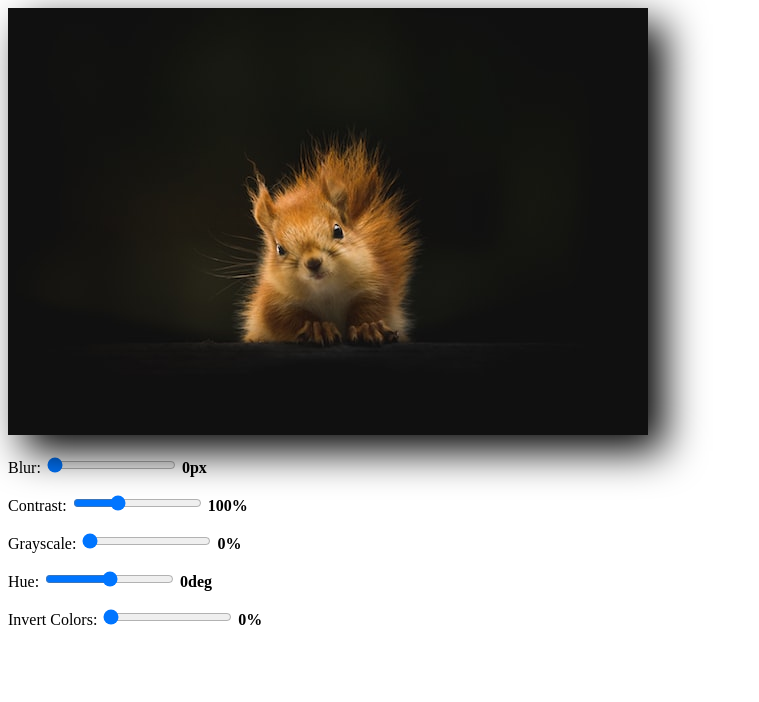
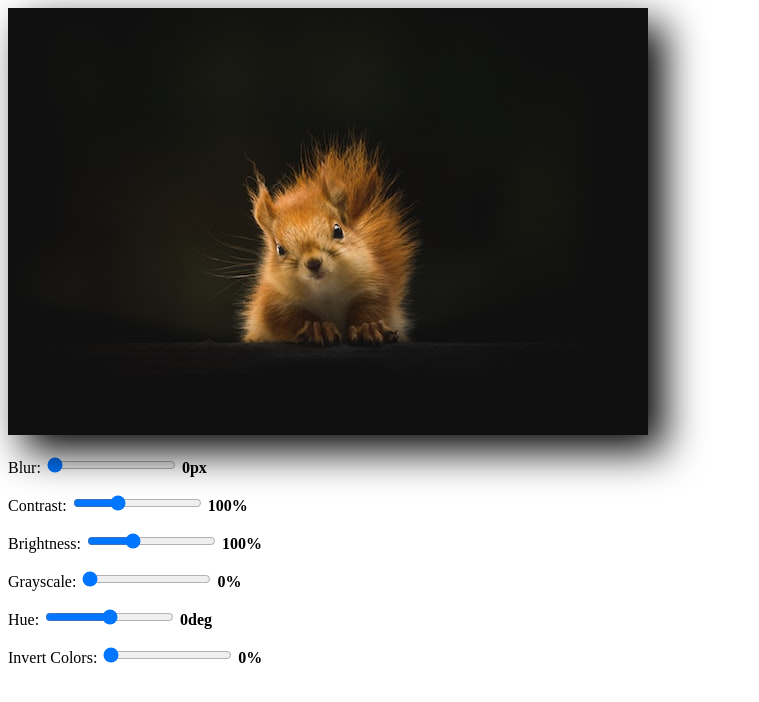
Before and after one commit to gnatson/photo-editor, a Svelte app: page / in a window 1280 px wide. Shown: the top 702 px of the page, without its empty margins (0-759 px from the left). Built offline with nearby package versions, Linux system fonts and the light colour scheme.

Commit message:
brightness

```diff
--- a/src/App.svelte
+++ b/src/App.svelte
@@ -4,13 +4,16 @@
   //  user preferences? (ex. slider step)
   // animated preview
 
+  let photo = 'photos/geran-de-klerk-bKhETeDV1WM-unsplash.jpg'
+
   let blur = 0
   let contrast = 100
+  let brightness = 100
   let grayscale = 0
   let hue = 0
   let invert = 0
 
-  $: style = `filter: blur(${blur}px) contrast(${contrast}%) grayscale(${grayscale}%) hue-rotate(${hue}deg) drop-shadow(16px 16px 20px black) invert(${invert}%);`
+  $: style = `filter: blur(${blur}px) contrast(${contrast}%) brightness(${brightness}%) grayscale(${grayscale}%) hue-rotate(${hue}deg) drop-shadow(16px 16px 20px black) invert(${invert}%);`
 </script>
 
 <style>
@@ -21,7 +24,7 @@
 
 <main>
   <div id="photo">
-    <img src="photos/geran-de-klerk-bKhETeDV1WM-unsplash.jpg" alt="" {style} />
+    <img src={photo} alt="" {style} />
     <!-- maybe div.background? -->
   </div>
 
@@ -37,6 +40,12 @@
       Contrast:
       <input type="range" min={0} max={300} step={10} bind:value={contrast} />
       <b>{contrast}%</b>
+    </p>
+
+    <p>
+      Brightness:
+      <input type="range" min={0} max={300} step={10} bind:value={brightness} />
+      <b>{brightness}%</b>
     </p>
 
     <p>
```
